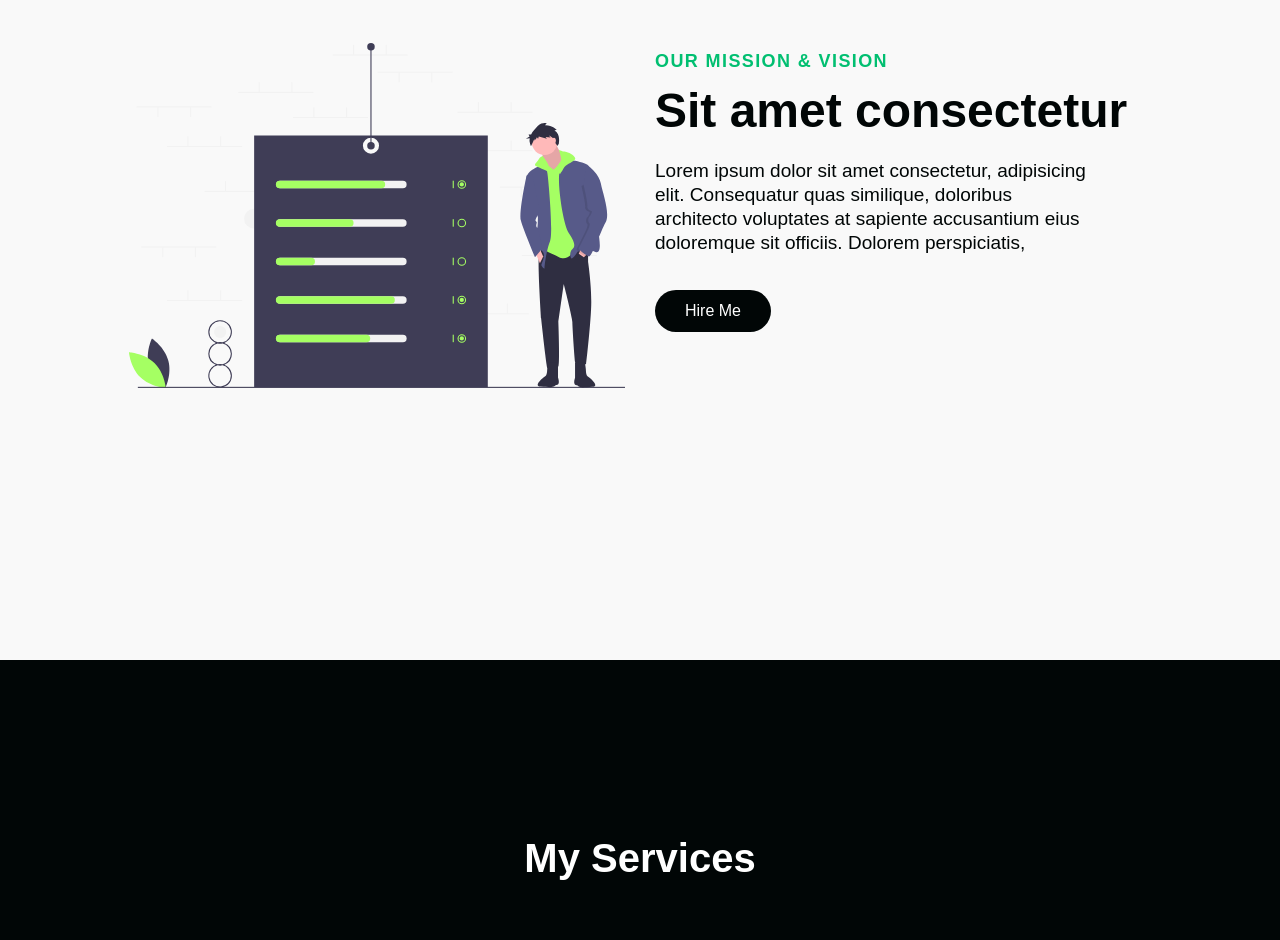
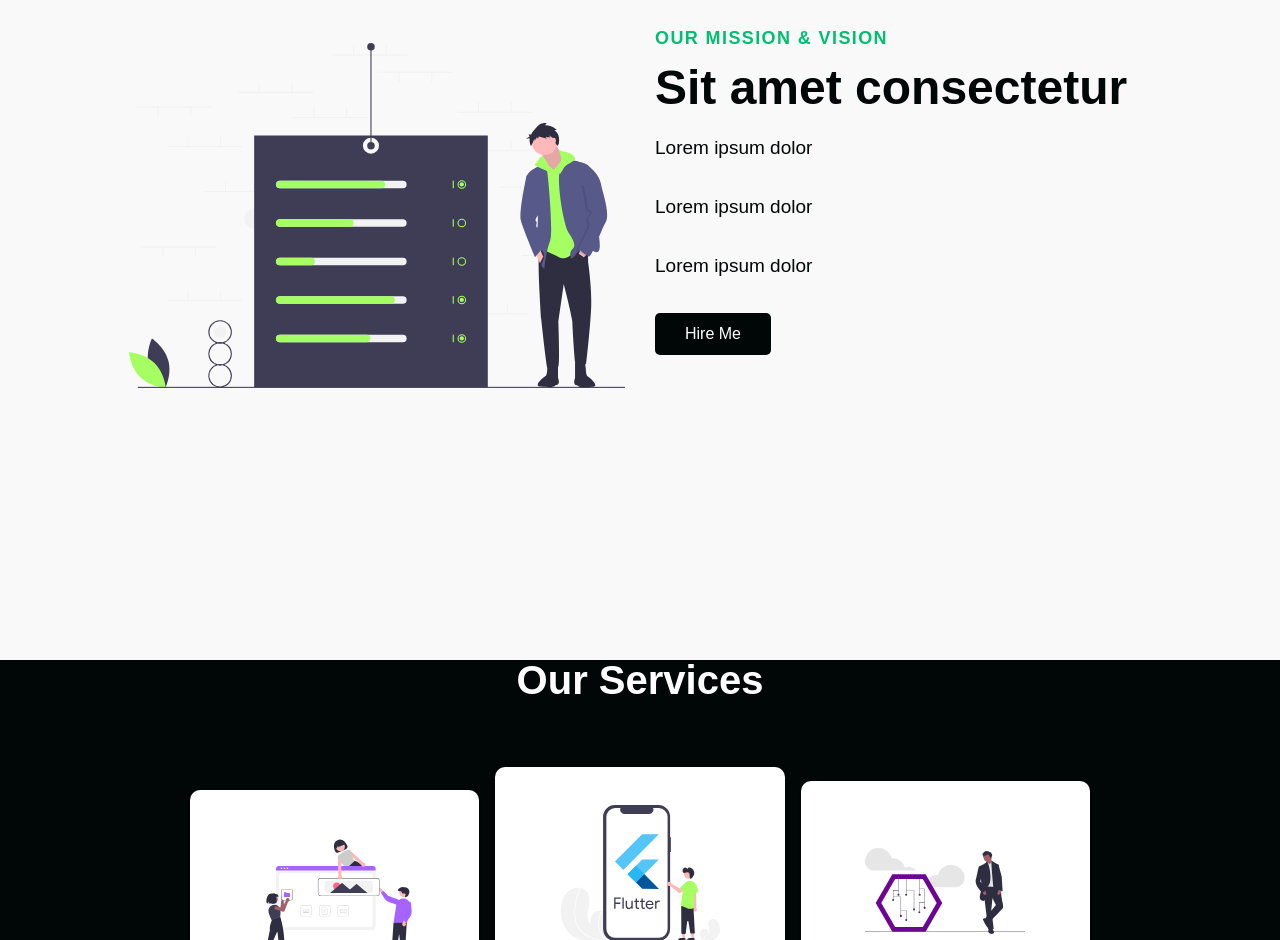
Before and after one commit to ericatsu/portfolio, a React (Create React App) app: page / in a window 1280 px wide. Shown: the part 1860-2800 px from the top of the page. Built offline with nearby package versions, Linux system fonts and the light colour scheme; a web font is replaced by a local one.

Commit message:
Major changes

```diff
--- a/src/Components/Data.js
+++ b/src/Components/Data.js
@@ -22,7 +22,9 @@ export const homeObjTwo = {
     lightTextDesc: false,
     topLine: 'Our Mission & Vision',
     headline: 'Sit amet consectetur',
-    description: 'Lorem ipsum dolor sit amet consectetur, adipisicing elit. Consequatur quas similique, doloribus architecto voluptates at sapiente accusantium eius doloremque sit officiis. Dolorem perspiciatis,',
+    point1: 'Lorem ipsum dolor',
+    point2: 'Lorem ipsum dolor',
+    point3: 'Lorem ipsum dolor',
     buttonLabel: 'Hire Me',
     imgStart: true,
     img: require('../assets/images/hello.svg'),
--- a/src/Components/Services.jsx
+++ b/src/Components/Services.jsx
@@ -9,16 +9,16 @@ import other from '../assets/images/other.svg'
 const Services = () => {
     return (
         <ServicesContainer id="Services">
-            <ServicesH1>My Services</ServicesH1>
+            <ServicesH1>Our Services</ServicesH1>
             <ServicesWrapper>
                 <ServicesCard>
                     <ServicesIcon src={webdev}/>
-                    <ServicesH2>Web Development</ServicesH2>
+                    <ServicesH2>House Cleaning</ServicesH2>
                     <ServicesP>Develop a website for your businesses and organizations.</ServicesP>
                 </ServicesCard>
                 <ServicesCard>
                     <ServicesIcon src={appdev} />
-                    <ServicesH2>App Development</ServicesH2>
+                    <ServicesH2>Public Cleansing</ServicesH2>
                     <ServicesP>We specialize in mobile app design and development to create
                         solutions that satisfy your consumers while also helping your company expand.</ServicesP>
                 </ServicesCard>
@@ -26,7 +26,24 @@ const Services = () => {
                     <ServicesIcon src={other} />
                     <ServicesH2>Others</ServicesH2>
                     <ServicesP>We offer other services as well. Lorem ipsum dolor sit amet consectetur adipisicing elit.
-                        Quo sint porro, eligendi animi sit voluptas magni obcaecati, distinctio id necessitatibus molestias velit non nesciunt omnis recusandae reprehenderit corrupti quaerat perferendis?</ServicesP>
+                        ?</ServicesP>
+                </ServicesCard>
+                <ServicesCard>
+                    <ServicesIcon src={webdev}/>
+                    <ServicesH2>House Cleaning</ServicesH2>
+                    <ServicesP>Develop a website for your businesses and organizations.</ServicesP>
+                </ServicesCard>
+                <ServicesCard>
+                    <ServicesIcon src={appdev} />
+                    <ServicesH2>Public Cleansing</ServicesH2>
+                    <ServicesP>We specialize in mobile app design and development to create
+                        solutions that satisfy your consumers while also helping your company expand.</ServicesP>
+                </ServicesCard>
+                <ServicesCard>
+                    <ServicesIcon src={other} />
+                    <ServicesH2>Others</ServicesH2>
+                    <ServicesP>We offer other services as well. Lorem ipsum dolor sit amet consectetur adipisicing elit.
+                        ?</ServicesP>
                 </ServicesCard>
             </ServicesWrapper>
         </ServicesContainer>
--- a/src/Components/Skills.jsx
+++ b/src/Components/Skills.jsx
@@ -6,7 +6,7 @@ import {
 } from "../elements/AboutElements"
 import skills from "../assets/images/skills.svg"
 
-const Skills = ({ lightBg, id, imgStart, topLine, lightText, headline, darkText, description, buttonLabel, img, alt, primary, dark, dark2 }) => {
+const Skills = ({ lightBg, id, imgStart, topLine, lightText, headline, darkText, point1,point2,point3, buttonLabel, img, alt, primary, dark, dark2 }) => {
     return (
         <InfoContainer lightBg={lightBg} id={id}>
             <InfoWrapper>
@@ -15,7 +15,9 @@ const Skills = ({ lightBg, id, imgStart, topLine, lightText, headline, darkText,
                         <TextWrapper>
                             <TopLine>{topLine}</TopLine>
                             <Heading lightText={lightText}>{headline}</Heading>
-                            <Subtitle darkText={darkText}>{description}</Subtitle>
+                            <Subtitle darkText={darkText}>{point1}</Subtitle>
+                            <Subtitle darkText={darkText}>{point2}</Subtitle>
+                            <Subtitle darkText={darkText}>{point3}</Subtitle>
                             <BtnWrap>
                                 <Button to='HireMe'
                                     smooth={true}
--- a/src/elements/ButtonElements.jsx
+++ b/src/elements/ButtonElements.jsx
@@ -2,7 +2,7 @@ import styled from "styled-components";
 import { Link } from "react-router-dom";
 
 export const Button = styled(Link)`
-  border-radius: 50px;
+  border-radius: 5px;
   background: ${({primary}) => (primary ? '#01BF71' : '#010606')};
   white-space: nowrap;
   padding: ${({big}) => (big ? '14px 48px' : '12px 30px')};
```
